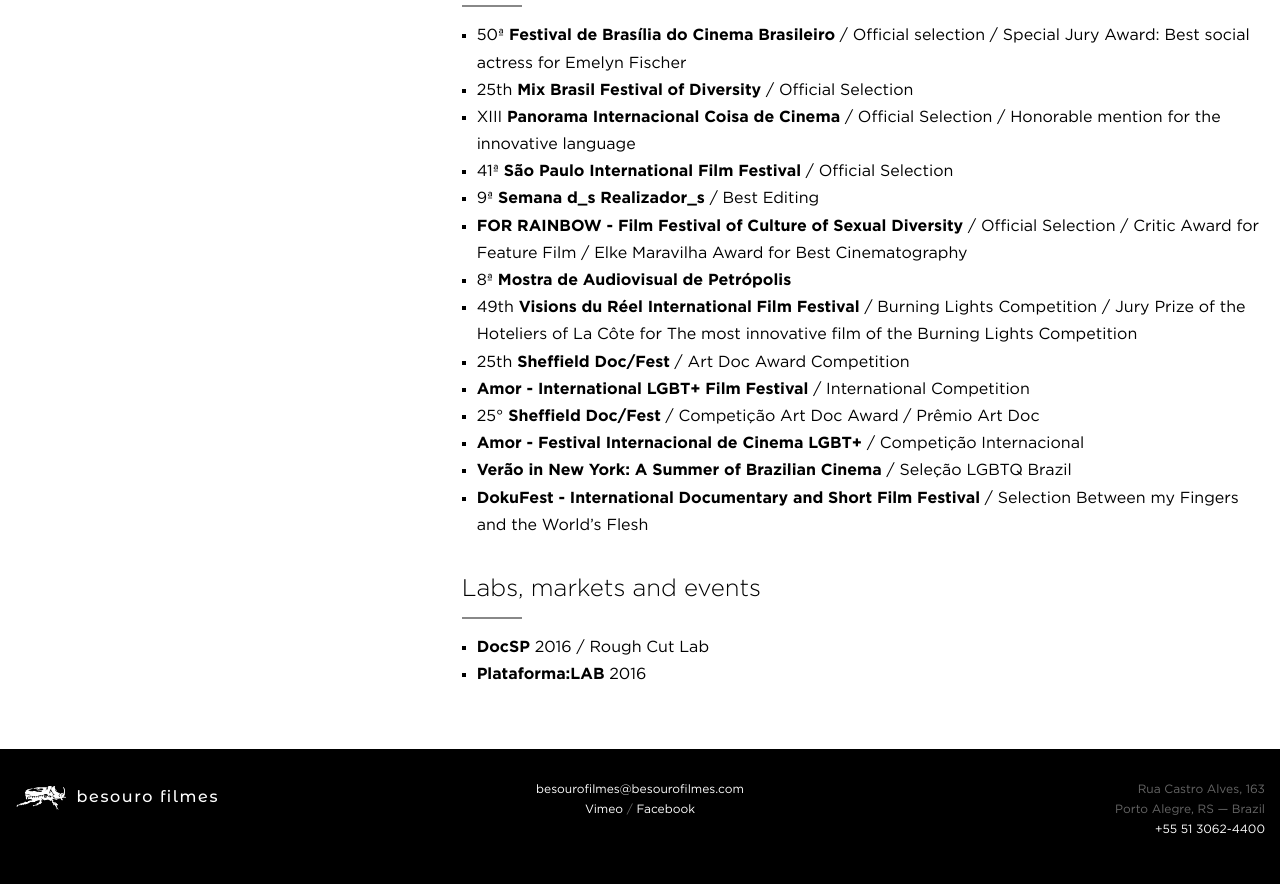
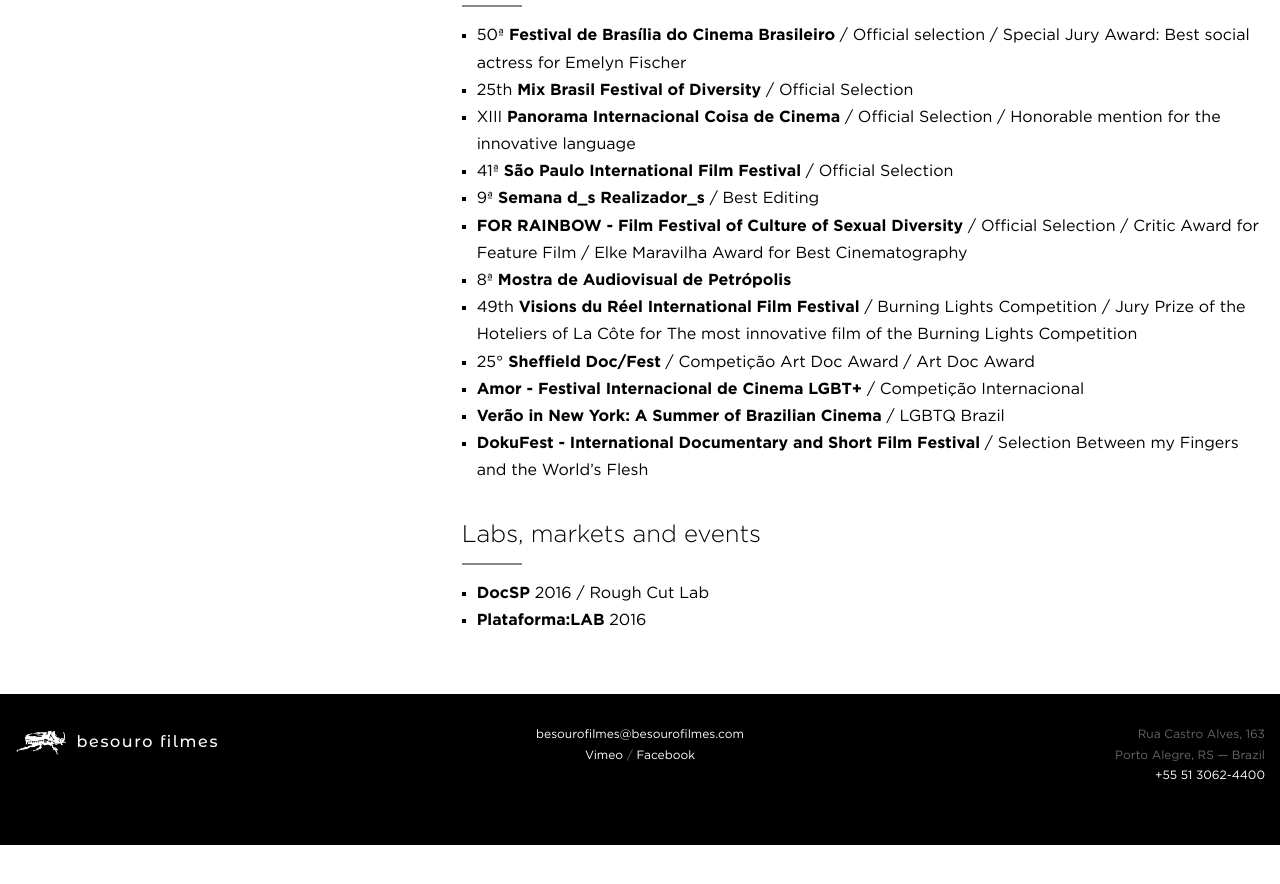
Before and after one commit to arthrfrts/besouro, a Jekyll site: the page built from _projects/music-when-the-lights-go-out.md, in a window 1280 px wide and 900 px high, scrolled down 1062 px. Shown: the top 884 px of the window. Built offline with Jekyll 4.4.1, drawn with Linux system fonts in a browser that asks for light colours; after the commit the page ends 1907 px from its top, so only the background shows below that.

Commit message:
Updated Music When The Lights Go Out

```diff
--- a/_projects/music-when-the-lights-go-out.md
+++ b/_projects/music-when-the-lights-go-out.md
@@ -35,11 +35,9 @@
 * **FOR RAINBOW - Film Festival of Culture of Sexual Diversity** / Official Selection / Critic Award for Feature Film / Elke Maravilha Award for Best Cinematography
 * 8ª **Mostra de Audiovisual de Petrópolis**
 * 49th **Visions du Réel International Film Festival**  / Burning Lights Competition / Jury Prize of the Hoteliers of La Côte for The most innovative film of the Burning Lights Competition
-* 25th **Sheffield Doc/Fest** / Art Doc Award Competition
-* **Amor - International LGBT+ Film Festival** / International Competition
-* 25° **Sheffield Doc/Fest** / Competição Art Doc Award / Prêmio Art Doc
+* 25° **Sheffield Doc/Fest** / Competição Art Doc Award / Art Doc Award
 * **Amor - Festival Internacional de Cinema LGBT+** / Competição Internacional
-* **Verão in New York: A Summer of Brazilian Cinema** / Seleção LGBTQ Brazil
+* **Verão in New York: A Summer of Brazilian Cinema** /  LGBTQ Brazil
 * **DokuFest - International Documentary and Short Film Festival** / Selection Between my Fingers and the World's Flesh
 
 ## Labs, markets and events
```
